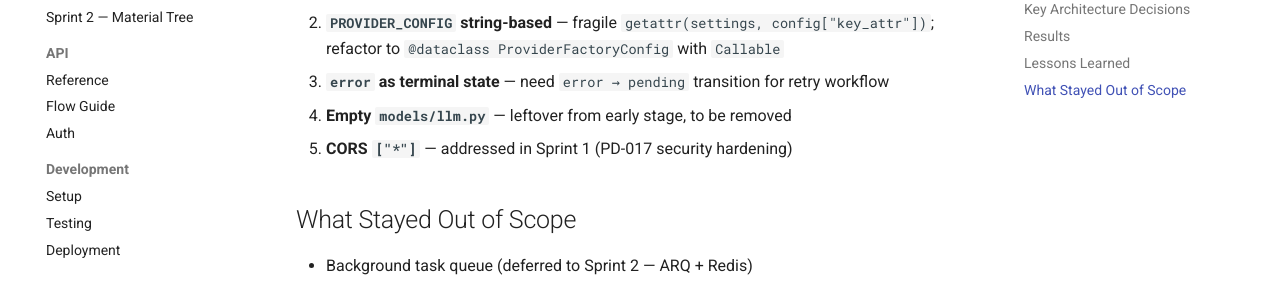
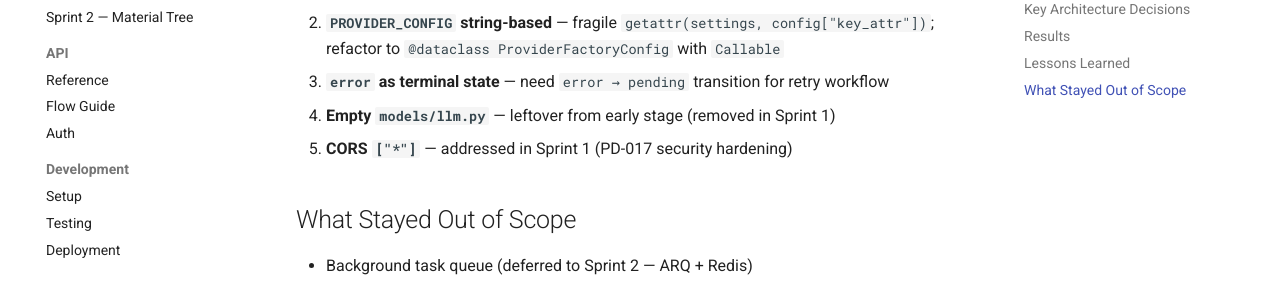
Before and after one commit to KonstZiv/course-supporter, an MkDocs documentation site: the page built from docs/sprints/sprint-0/index.md, in a window 1280 px wide and 900 px high, scrolled down 3638 px. Shown: the part 351-642 px from the top of the window. Built offline with MkDocs 1.6.1 and Material for MkDocs 9.7.7, drawn with Linux system fonts in a browser that asks for light colours; comment, search, counter and statistics services are not loaded.

Commit message:
changed: s2-000d after review 2

```diff
--- a/docs/sprints/sprint-0/index.md
+++ b/docs/sprints/sprint-0/index.md
@@ -126,7 +126,7 @@ Demo: `POST /courses` on a real Python tutorial produces a full course structure
 1. **Router type safety** — needs `@overload` decorators for `_execute_with_fallback` instead of `type: ignore[return-value]`
 2. **`PROVIDER_CONFIG` string-based** — fragile `getattr(settings, config["key_attr"])`; refactor to `@dataclass ProviderFactoryConfig` with `Callable`
 3. **`error` as terminal state** — need `error → pending` transition for retry workflow
-4. **Empty `models/llm.py`** — leftover from early stage, to be removed
+4. **Empty `models/llm.py`** — leftover from early stage (removed in Sprint 1)
 5. **CORS `["*"]`** — addressed in Sprint 1 (PD-017 security hardening)
 
 ## What Stayed Out of Scope
```
